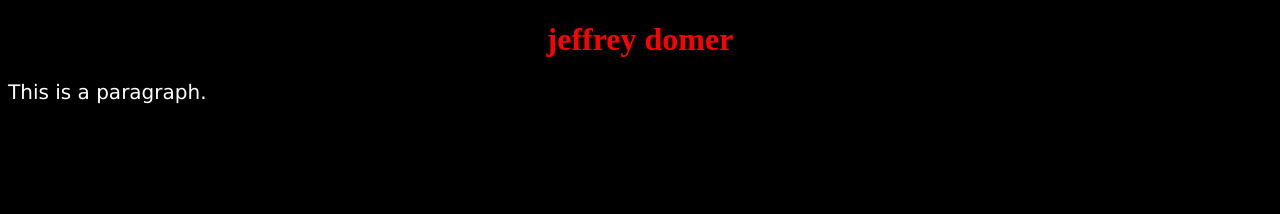
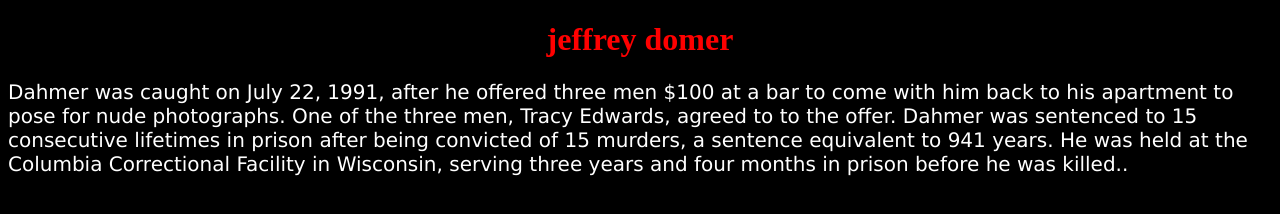
Before and after one commit to 002960/semesterproject.github.io, a plain HTML site: page index.html in a window 1280 px wide. Drawn offline with Linux system fonts and the light colour scheme.

Commit message:
Update index.html

```diff
--- a/index.html
+++ b/index.html
@@ -23,7 +23,10 @@ p {
 <body>
 
 <h1> jeffrey domer </h1>
-<p>This is a paragraph.</p>
+<p> Dahmer was caught on July 22, 1991, after he offered three men $100 at a bar to come with him back to his apartment to pose for nude photographs.
+  One of the three men, Tracy Edwards, agreed to to the offer. Dahmer was sentenced to 15 consecutive lifetimes in prison after being
+  convicted of 15 murders, a sentence equivalent to 941 years. He was held at the Columbia Correctional Facility in Wisconsin,
+  serving three years and four months in prison before he was killed..</p>
 
 </body>
 </html>
```
